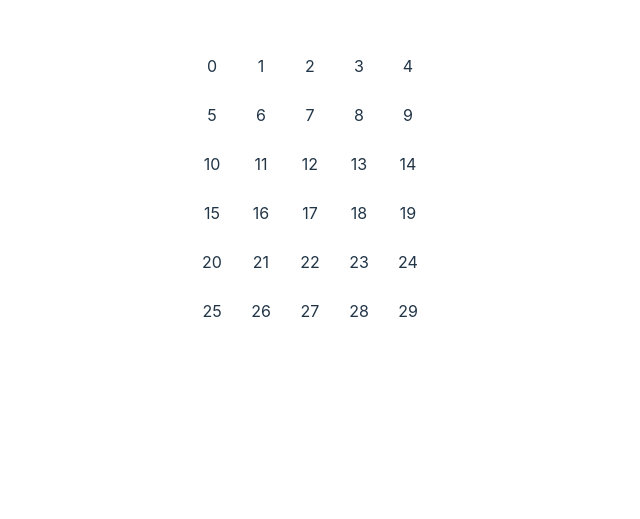
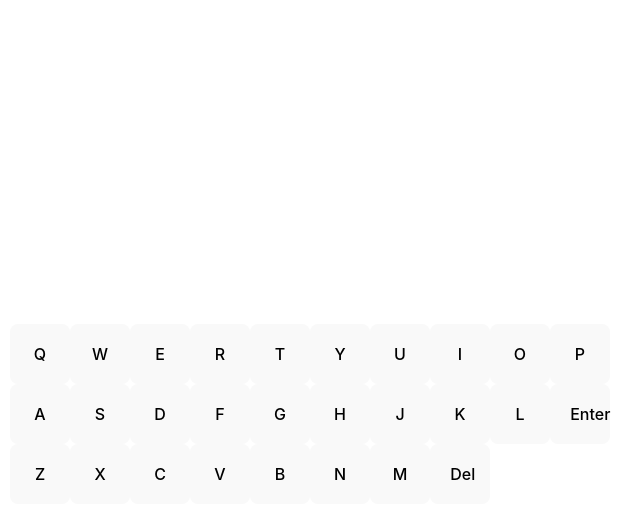
Before and after one commit to LuShuhong/wordle, a React (Vite) app: page / in a window 1280 px wide. Shown: the part 211-730 px from the top of the page, without its empty margins (330-970 px from the left). Built offline with nearby package versions, Linux system fonts and the light colour scheme.

Commit message:
add button

```diff
--- a/src/App.jsx
+++ b/src/App.jsx
@@ -1,16 +1,31 @@
-import { useState } from "react";
+import { useState, useRef } from "react";
 import reactLogo from "./assets/react.svg";
 import viteLogo from "/vite.svg";
 import "./App.css";
 import { word_list } from "./word_list";
 import { WholeBoard } from "./Board";
-// import { Keyboard } from "./Keyboard";
+import { Keyboard } from "./Keyboard";
 
 function App() {
+  const word = useRef(
+    word_list[Math.floor(Math.random() * (word_list.length + 1))]
+  );
+  console.log(word);
+  const [letter, setLetter] = useState("");
+
+  const keyboardClick = (key) => {
+    setLetter((letter) => {
+      let newLetter = letter + key;
+      let firstFiveLetter = newLetter.slice(0, 5);
+      return firstFiveLetter;
+    });
+  };
+
   return (
     <>
-      <WholeBoard></WholeBoard>
-      {/* <Keyboard></Keyboard> */}
+      <p>{letter}</p>
+      <WholeBoard letter={letter}></WholeBoard>
+      <Keyboard onClick={keyboardClick}></Keyboard>
     </>
   );
 }
--- a/src/Board.css
+++ b/src/Board.css
@@ -9,6 +9,8 @@
 
 .whole-board {
   display: grid;
-  grid-template-rows: 1fr 1fr 1fr 1fr 1fr;
-  grid-template-columns: 1fr 1fr 1fr 1fr 1fr;
+  margin: 50px;
+  justify-content: center;
+  grid-template-rows: repeat(5, 60px);
+  grid-template-columns: repeat(5, 60px);
 }
--- a/src/Board.jsx
+++ b/src/Board.jsx
@@ -2,19 +2,19 @@ import "./Board.css";
 
 let guessingBoard = Array.from({ length: 30 });
 
-export const Board = (props) => {
+const Board = (props) => {
   return (
-    <div className="board" id={props.id}>
-      {props.id}
+    <div className="board" id={`guessingBoard${props.id}`}>
+      {props.value[props.id]}
     </div>
   );
 };
 
-export const WholeBoard = () => {
+export const WholeBoard = (props) => {
   return (
     <div className="whole-board">
-      {guessingBoard.map((element, index) => {
-        return <Board key={index} id={index}></Board>;
+      {guessingBoard.map((e, index) => {
+        return <Board key={index} id={index} value={props.letter}></Board>;
       })}
     </div>
   );
--- a/src/Keyboard.css
+++ b/src/Keyboard.css
@@ -1,5 +1,5 @@
 .keyboard {
   display: grid;
-  grid-template-rows: 50px 50px 50px;
-  grid-template-columns: 50px 50px;
+  grid-template-rows: 60px 60px 60px;
+  grid-template-columns: repeat(10, 60px);
 }
--- a/src/Keyboard.jsx
+++ b/src/Keyboard.jsx
@@ -1,18 +1,60 @@
-// import "./Keyboard.css";
-// import { Board } from "./Board";
+import "./Keyboard.css";
 
-// let board = Array.from({ length: 28 });
+let keyboard = [
+  "Q",
+  "W",
+  "E",
+  "R",
+  "T",
+  "Y",
+  "U",
+  "I",
+  "O",
+  "P",
+  "A",
+  "S",
+  "D",
+  "F",
+  "G",
+  "H",
+  "J",
+  "K",
+  "L",
+  "Enter",
+  "Z",
+  "X",
+  "C",
+  "V",
+  "B",
+  "N",
+  "M",
+  "Del",
+];
 
-// const button = ({value,onClick}) ={
-//     return <button className="key" onClick = {() => onClick(value)}>{value}</button>
-// };
+const Button = (props) => {
+  const handleClick = (e) => {
+    props.onClick(e.target.innerText);
+  };
+  return (
+    <button className="key" onClick={handleClick} id={`keyboard${props.id}`}>
+      {props.value}
+    </button>
+  );
+};
 
-// export const Keyboard = () => {
-//   return (
-//     <div className="keyboard">
-//       {board.map((element, index) => {
-//         return <button key={index} id={index}></button>;
-//       })}
-//     </div>
-//   );
-// };
+export const Keyboard = ({ onClick }) => {
+  return (
+    <div className="keyboard">
+      {keyboard.map((element, index) => {
+        return (
+          <Button
+            key={index}
+            id={index}
+            value={element}
+            onClick={onClick}
+          ></Button>
+        );
+      })}
+    </div>
+  );
+};
```
Also changed, not shown: src/Button.jsx (added).
